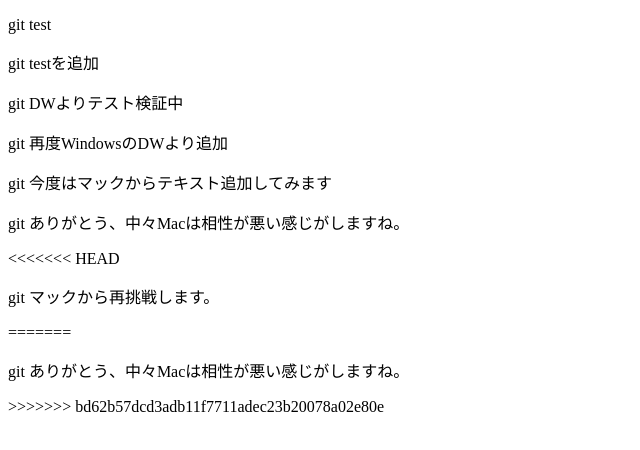
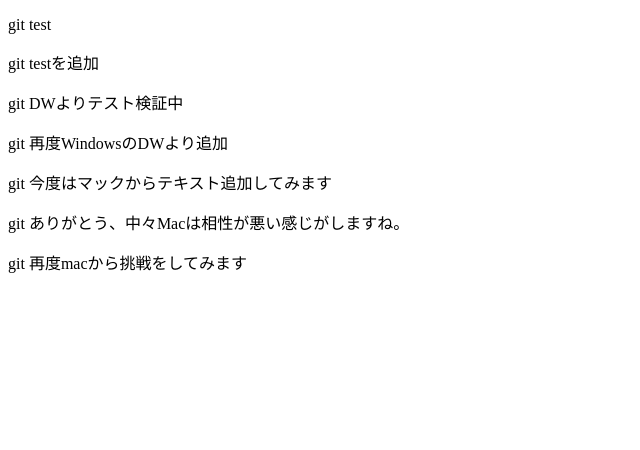
Before and after one commit to k-oda19643/MyWork, a plain HTML site: page test2.html in a window 1280 px wide. Shown: the whole page, without its empty margins (0-640 px from the left). Drawn offline with Linux system fonts and the light colour scheme.

Commit message:
再度挑戦しました

```diff
--- a/test2.html
+++ b/test2.html
@@ -11,10 +11,6 @@
     <p>git 再度WindowsのDWより追加</p>
     <p>git 今度はマックからテキスト追加してみます</p>
     <p>git ありがとう、中々Macは相性が悪い感じがしますね。</p>
-<<<<<<< HEAD
-    <p>git マックから再挑戦します。</p>
-=======
-	<p>git ありがとう、中々Macは相性が悪い感じがしますね。</p>
->>>>>>> bd62b57dcd3adb11f7711adec23b20078a02e80e
+    <p>git 再度macから挑戦をしてみます</p>
 </body>
 </html>
```
